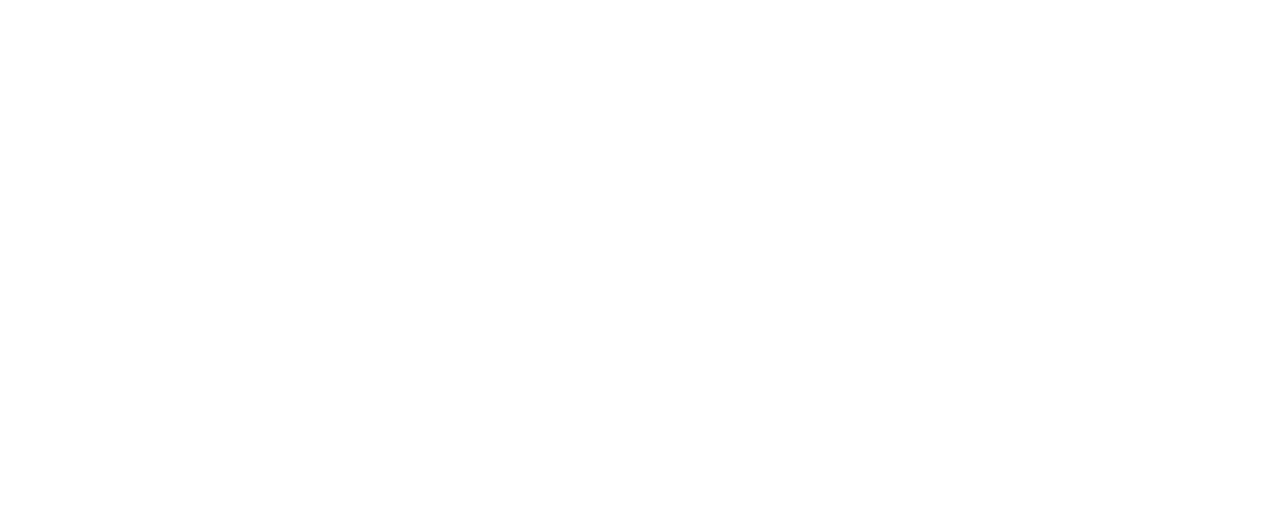
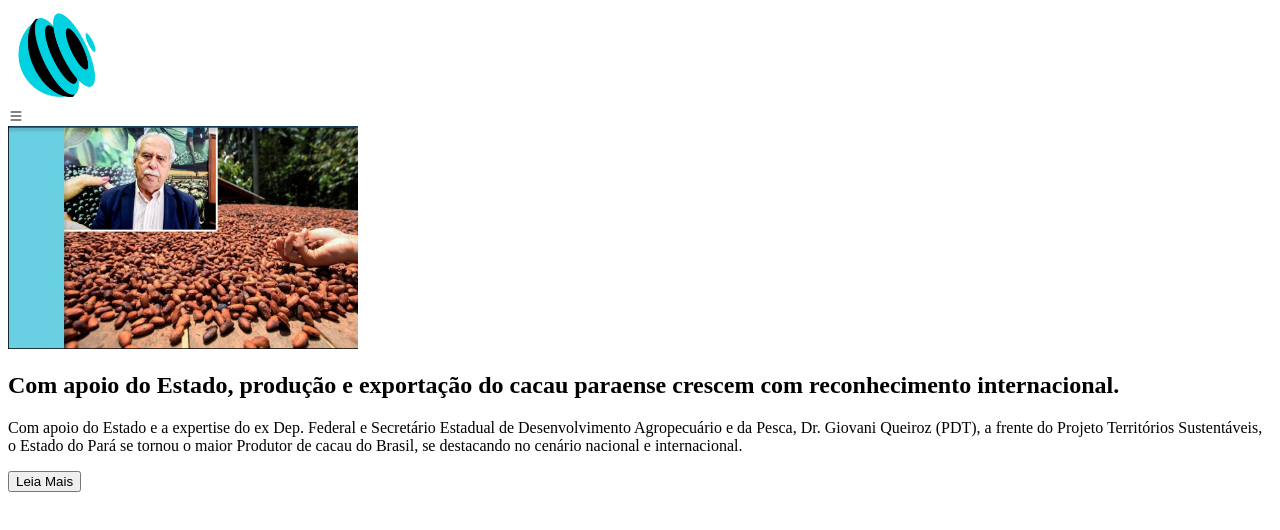
Before and after one commit to igorprnegrao/projeto-igui-noticias, a plain HTML site: page index.html in a window 1280 px wide. Drawn offline with nearby package versions, Linux system fonts and the light colour scheme.

Commit message:
primeira section

```diff
--- a/index.html
+++ b/index.html
@@ -4,11 +4,41 @@
     <meta charset="UTF-8">
     <meta name="viewport" content="width=device-width, initial-scale=1.0">
     <title>iGUI Notícias</title>
+    <!-- Favicon -->
     <link rel="shortcut icon" href="./img/favicom.png" type="image/x-icon">
+    <!-- Bootstrap -->
+    <link rel="stylesheet" href="https://cdn.jsdelivr.net/npm/bootstrap-icons@1.11.3/font/bootstrap-icons.min.css">
 </head>
 <body>
     <header>
-
+        <a href="#"><img src="./img/logo-igui-noticias.png" width="96px" alt="logo do igui notícias"></a>
+        <div class="btn-abrir-mobile" id="btn-menu">
+            <i class="bi bi-list" id="icone"></i>
+        </div> <!-- btn-abrir-mobile -->
     </header>
+    <main>
+        <section>
+            <div class="interface">
+                <div class="flex">
+                    <div class="img-destaque">
+                        <img src="./img/imagem destaque.jpeg" width="350px" alt="">
+                    </div> <!--img-destaque -->
+                    <div class="text-destaque">
+                        <h1>
+                            Com apoio do Estado, produção e exportação do cacau paraense crescem com reconhecimento internacional.
+                        </h1>
+                        <p>
+                            Com apoio do Estado e a expertise do ex Dep. Federal e Secretário Estadual de Desenvolvimento Agropecuário e da Pesca,
+                            Dr. Giovani Queiroz (PDT), a frente do Projeto Territórios Sustentáveis, o Estado do Pará se tornou o maior Produtor de
+                            cacau do Brasil, se destacando no cenário nacional e internacional.
+                        </p>
+                        <div class="btn-leia-mais">
+                            <a href=""><button>Leia Mais</button></a>
+                        </div> <!--btn-leia-mais -->
+                    </div> <!--text-destaque -->
+                </div> <!--flex -->
+            </div> <!-- interface -->
+        </section>
+    </main>
 </body>
 </html>
```
Also changed, not shown: img/imagem destaque.jpeg (added), img/logo-igui-noticias.png (added).
